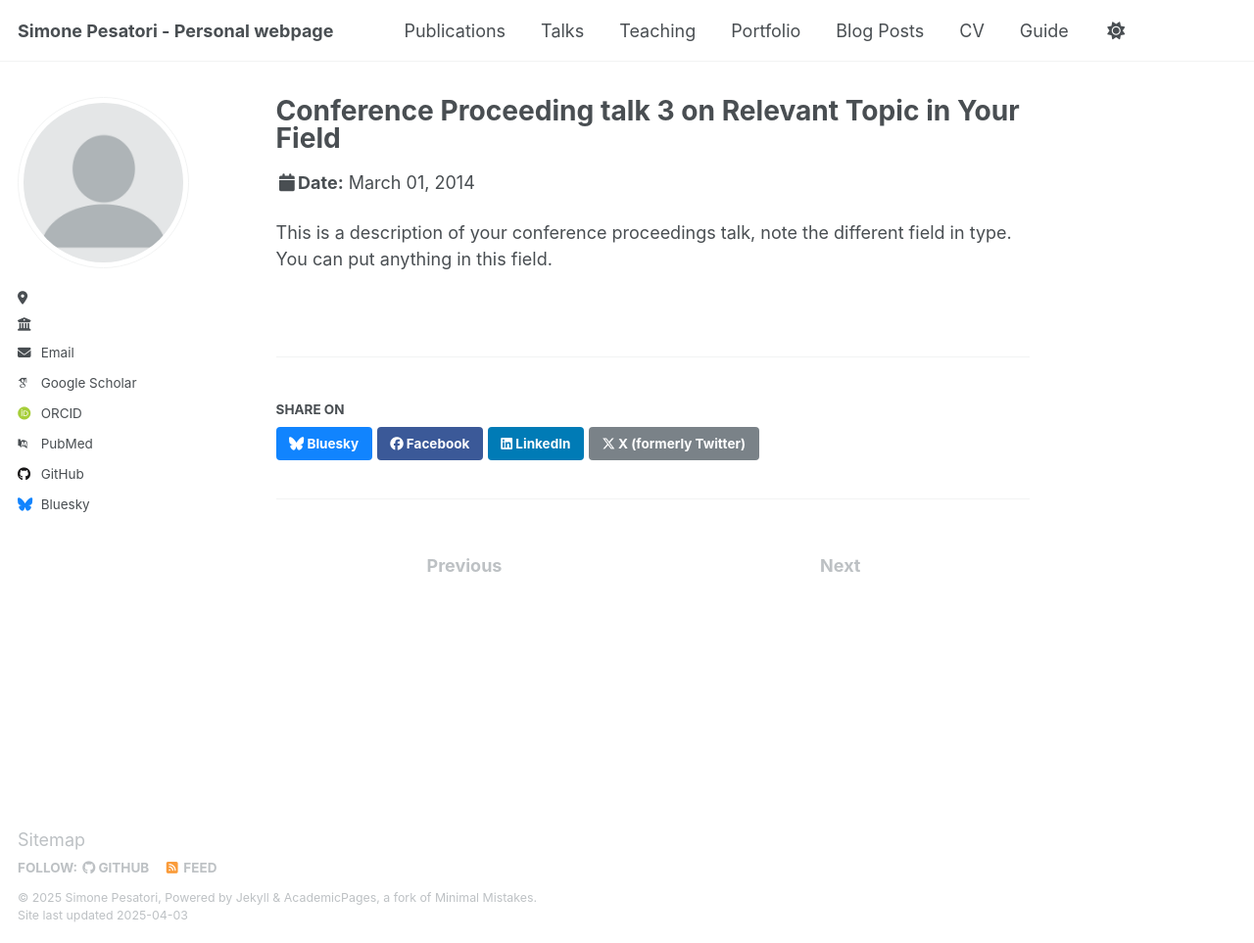
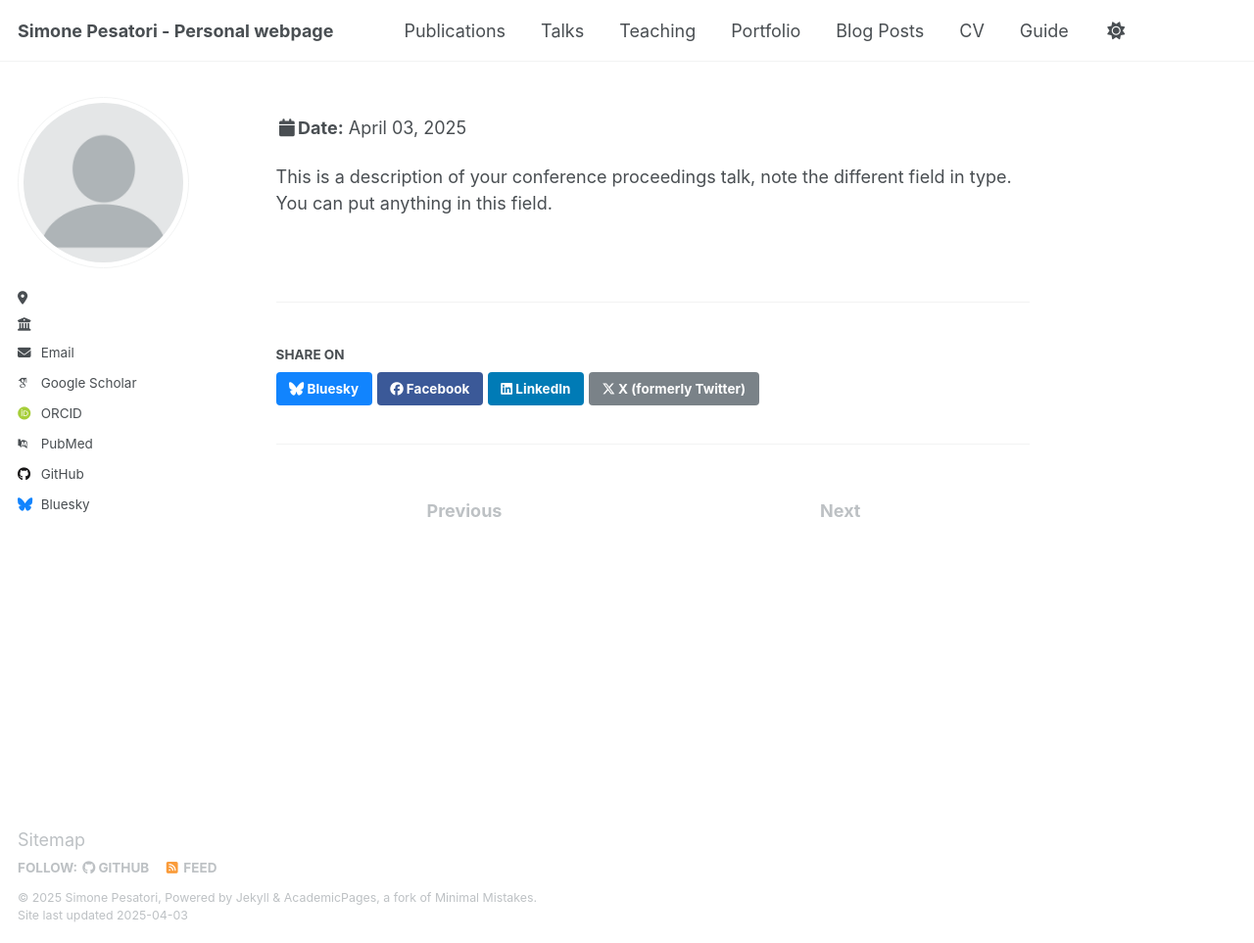
Before and after one commit to simonepesatori/simonepesatori.github.io, a Jekyll site: the page built from _talks/2014-03-01-talk-3.md, in a window 1280 px wide and 963 px high. Shown: the whole window at 98% size. Built offline with Jekyll 4.4.1, drawn with Linux system fonts in a browser that asks for light colours; some web fonts are replaced; part of the change alters nothing that is shown.

Commit message:
Update 2014-03-01-talk-3.md

```diff
--- a/_talks/2014-03-01-talk-3.md
+++ b/_talks/2014-03-01-talk-3.md
@@ -1,5 +1,5 @@
 ---
-title: "Conference Proceeding talk 3 on Relevant Topic in Your Field"
+%title: "Conference Proceeding talk 3 on Relevant Topic in Your Field"
 collection: talks
 type: "Conference proceedings talk"
 permalink: /talks/2014-03-01-talk-3
```
